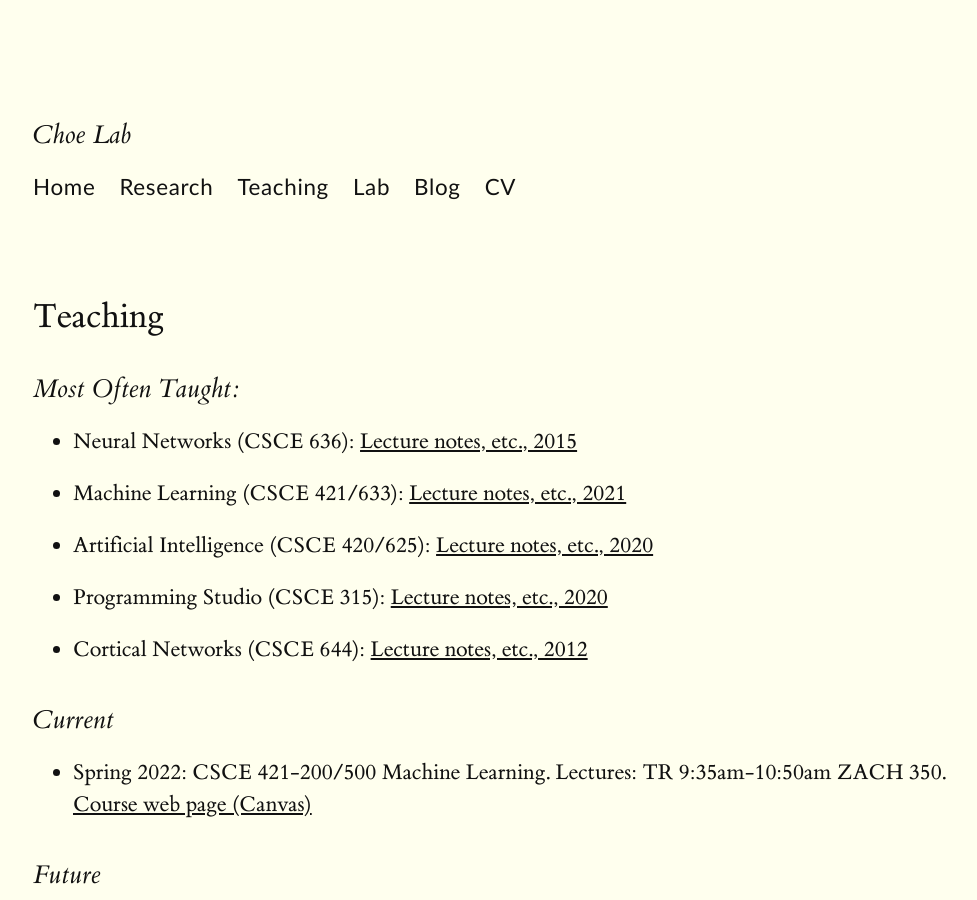
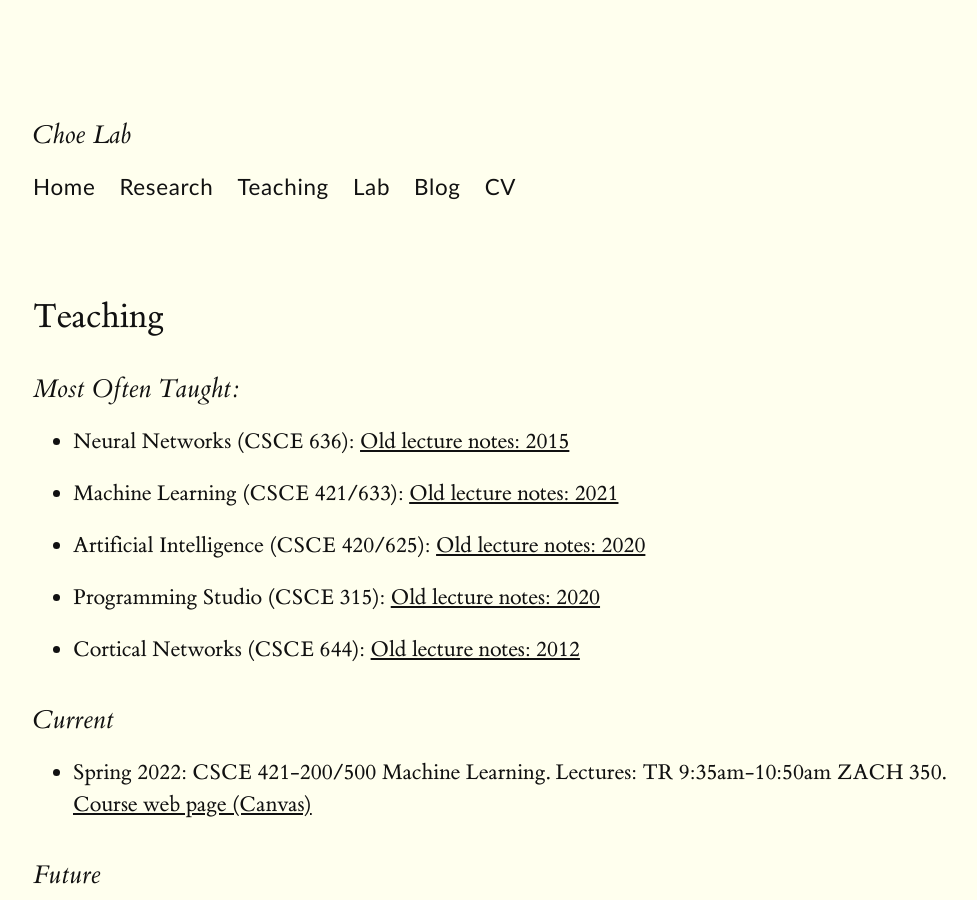
Before and after one commit to yschoe/yschoe.github.io, a Jekyll site: the page built from teaching.md, in a window 1280 px wide and 900 px high. Shown: the whole window, without its empty margins (127-1104 px from the left). Built offline with Jekyll 4.4.1, drawn with Linux system fonts in a browser that asks for light colours.

Commit message:
teaching

```diff
--- a/teaching.md
+++ b/teaching.md
@@ -6,11 +6,11 @@ permalink: /teaching/
 
 ### Most often taught:
 
-* Neural Networks (CSCE 636): [Lecture notes, etc., 2015](https://people.engr.tamu.edu/choe/choe/courses/16spring/636/index.html)
-* Machine Learning (CSCE 421/633): [Lecture notes, etc., 2021](https://people.engr.tamu.edu/choe/choe/courses/21spring/633/index.html)
-* Artificial Intelligence (CSCE 420/625): [Lecture notes, etc., 2020](https://people.engr.tamu.edu/choe/choe/courses/20spring/625.html)
-* Programming Studio (CSCE 315): [Lecture notes, etc., 2020](https://people.engr.tamu.edu/choe/choe/courses/20fall/315/index.html)
-* Cortical Networks (CSCE 644): [Lecture notes, etc., 2012](https://people.engr.tamu.edu/choe/choe/courses/12fall/644.html)
+* Neural Networks (CSCE 636): [Old lecture notes: 2015](https://people.engr.tamu.edu/choe/choe/courses/16spring/636/index.html)
+* Machine Learning (CSCE 421/633): [Old lecture notes: 2021](https://people.engr.tamu.edu/choe/choe/courses/21spring/633/index.html)
+* Artificial Intelligence (CSCE 420/625): [Old lecture notes: 2020](https://people.engr.tamu.edu/choe/choe/courses/20spring/625.html)
+* Programming Studio (CSCE 315): [Old lecture notes: 2020](https://people.engr.tamu.edu/choe/choe/courses/20fall/315/index.html)
+* Cortical Networks (CSCE 644): [Old lecture notes: 2012](https://people.engr.tamu.edu/choe/choe/courses/12fall/644.html)
 
 ### Current
 
```
